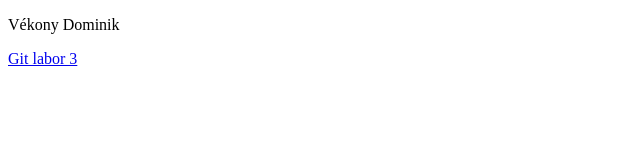
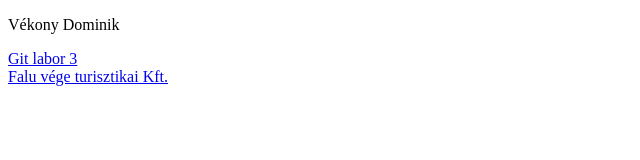
Before and after one commit to Dominik015/dominik015.github.io, a plain HTML site: page index.html in a window 1280 px wide. Shown: the whole page, without its empty margins (0-640 px from the left). Drawn offline with Linux system fonts and the light colour scheme.

Commit message:
Update index.html

```diff
--- a/index.html
+++ b/index.html
@@ -7,6 +7,7 @@
 </head>
 <body>
     <p>Vékony Dominik</p>
-    <a href="/gitlabor3/index.html">Git labor 3</a>
+    <a href="/gitlabor3/index.html">Git labor 3</a><br>
+    <a href="/munkafájlok-36/index.html">Falu vége turisztikai Kft.</a>
 </body>
 </html>
```
